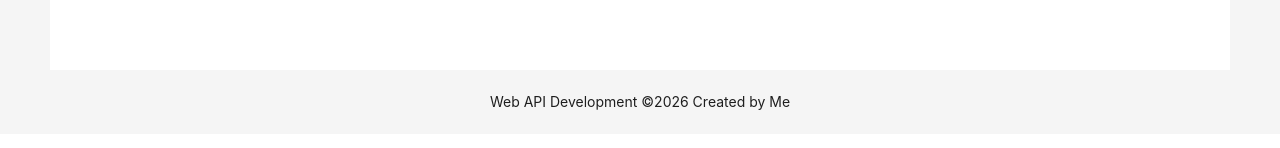
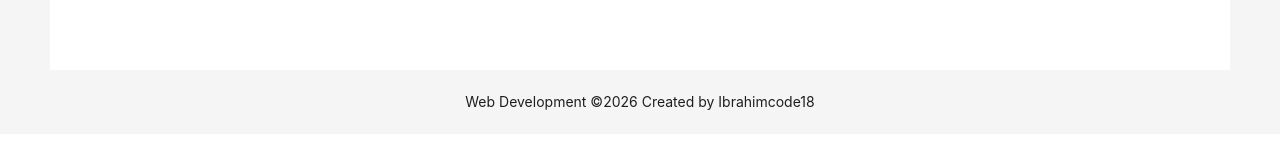
Before and after one commit to Ibrahimcode18/Real_Estate_Listings_Fullstack_Application, a Vue app in the folder Client/: page / in a window 1280 px wide. Shown: the part 318-466 px from the top of the page. Built offline with nearby package versions, Linux system fonts and the light colour scheme; no server answers.

Commit message:
Modify application footer

```diff
--- a/Client/src/App.vue
+++ b/Client/src/App.vue
@@ -46,7 +46,7 @@
       </div>
     </a-layout-content>
     <a-layout-footer style="text-align: center">
-      Web API Development ©2026 Created by Me
+      Web Development ©2026 Created by Ibrahimcode18
     </a-layout-footer>
   </a-layout>
 </template>
```
